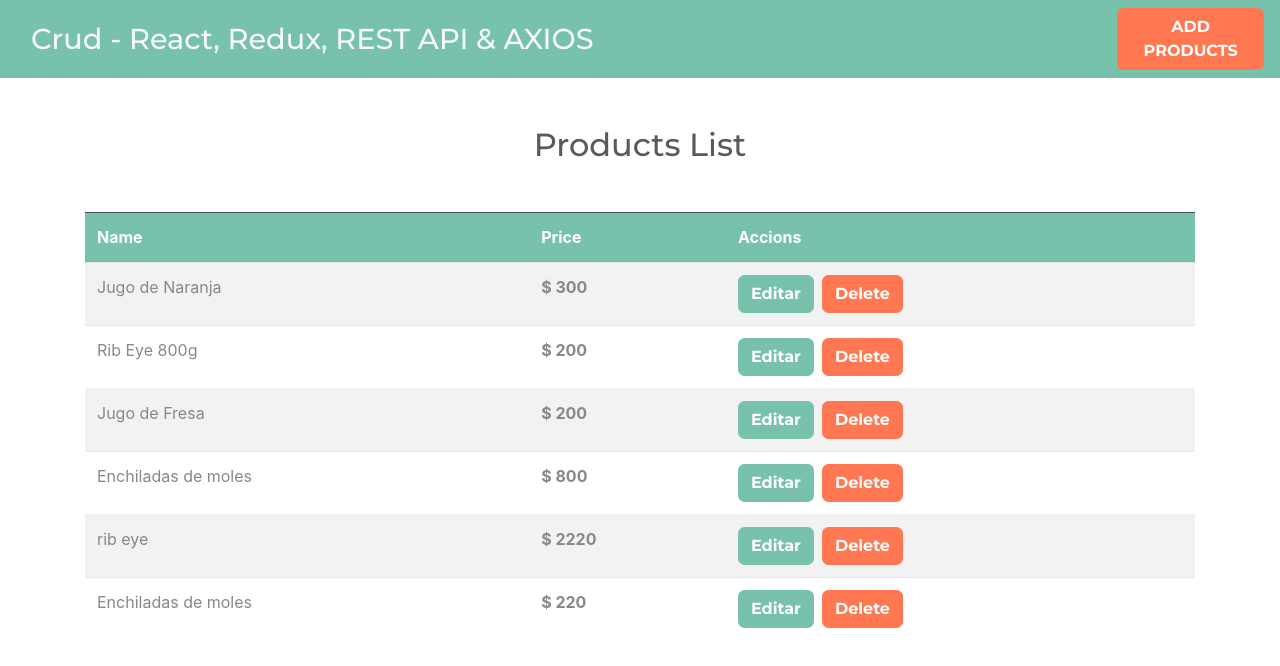
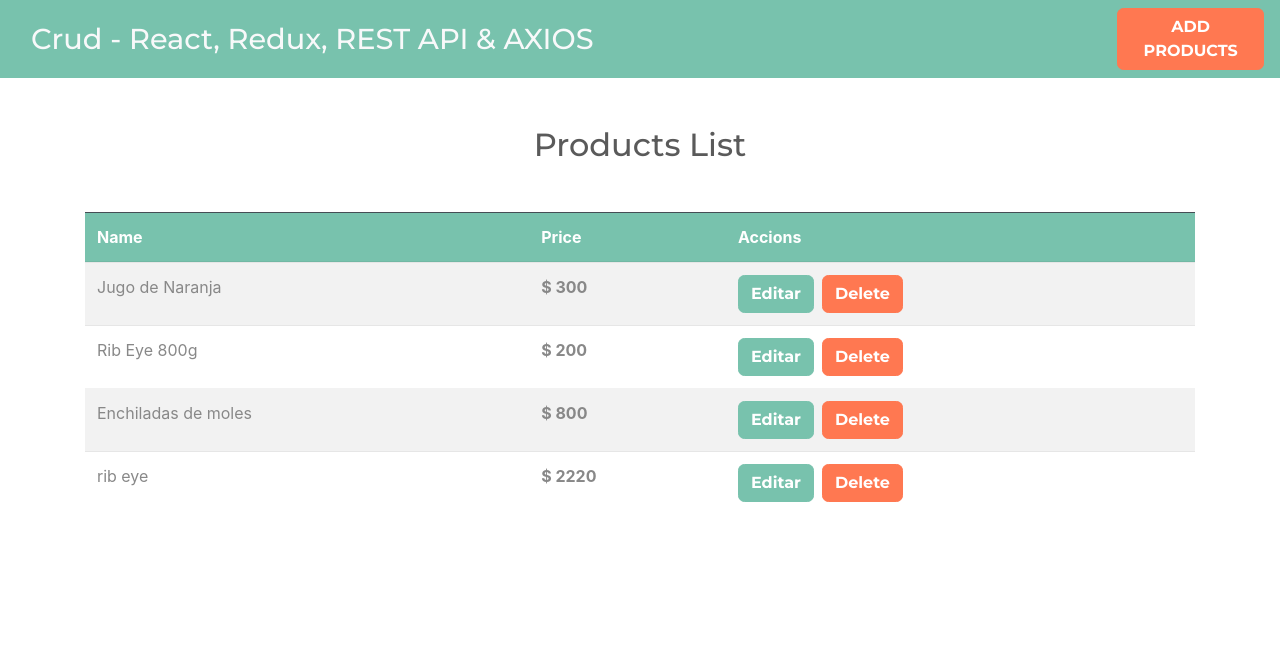
Before and after one commit to davidroman-hub/Redux-exercise-Products, a React (Create React App) app: page / in a window 1280 px wide. Shown: the top 666 px of the page. Built offline with nearby package versions, Linux system fonts and the light colour scheme; data requests are answered from the project's data file.

Commit message:
Task17 add aler before delete product

```diff
--- a/db.json
+++ b/db.json
@@ -11,11 +11,6 @@
       "id": 4
     },
     {
-      "name": "Jugo de Fresa",
-      "price": "200",
-      "id": 5
-    },
-    {
       "name": "Enchiladas de moles",
       "price": 800,
       "id": 6
@@ -24,11 +19,6 @@
       "name": "rib eye",
       "price": 2220,
       "id": 7
-    },
-    {
-      "name": "Enchiladas de moles",
-      "price": 220,
-      "id": 8
     }
   ]
 }
--- a/src/components/Product.js
+++ b/src/components/Product.js
@@ -1,5 +1,6 @@
 import React from 'react';
 import {Link} from 'react-router-dom';
+import Swal from 'sweetalert2';
 
 //REDUX
 import {useDispatch} from 'react-redux';
@@ -13,12 +14,24 @@ const Product = ({product}) => {
 
     const dispatch = useDispatch();
 
-    //confirm if the user wnatd to delete
+    //confirm if the user wanted to delete
     const confirmDeleteProduct = id => {
         //ask
-
-        //action
-        dispatch(deleteProductAction(id))
+        Swal.fire({
+            title: 'Are you sure?',
+            text: "You won't be able to revert this!",
+            icon: 'warning',
+            showCancelButton: true,
+            confirmButtonColor: '#3085d6',
+            cancelButtonColor: '#d33',
+            confirmButtonText: 'Yes, delete it!',
+            cancelButtonText:'Cancel'
+        }).then((result) => {
+            if (result.isConfirmed) {
+            //action
+            dispatch(deleteProductAction(id))
+            }
+        })
     }
 
 
--- a/src/components/actions/productActions.js
+++ b/src/components/actions/productActions.js
@@ -129,10 +129,16 @@ const listAllProductsError = () => ({
                 // console.log(result)
                 await clientAxios.delete(`/productos/${id}`)
                 dispatch(deleteProductSuccess());
-
-            }catch{
+                    // if you deleted show alert
+                    Swal.fire(
+                        'Deleted!',
+                        'Your file has been deleted.',
+                        'success'
+                        )
+            }catch(error){
                     dispatch(deleteProductError())
-            }
+                    console.log(error)
+                }
         }
     }
 
```
